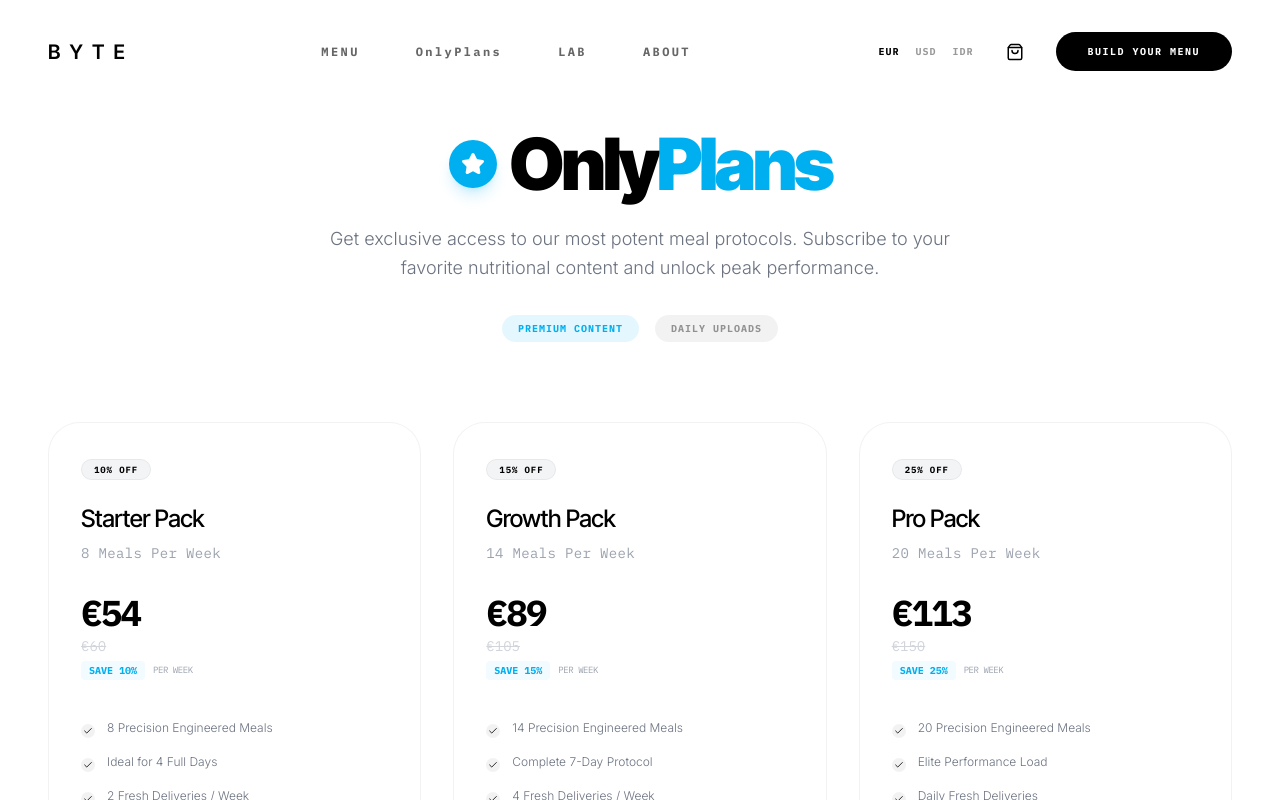
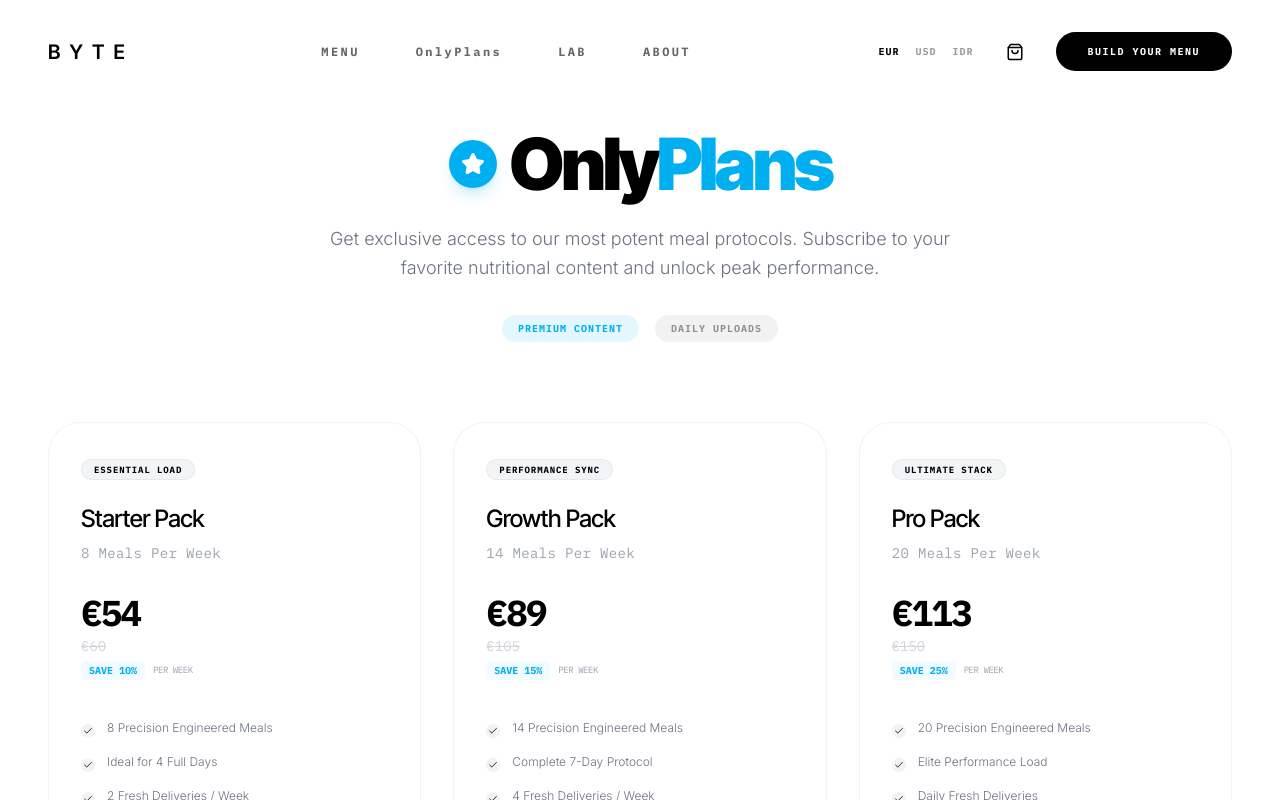
Before and after one commit to gitcipi/BYTELAB, a React (Vite) app: page /plans in a window 1280 px wide. Shown: the top 800 px of the page. Built offline with nearby package versions, Linux system fonts and the light colour scheme.

Commit message:
style(plans): update package badges with evocative protocol names

```diff
--- a/src/pages/Plans.tsx
+++ b/src/pages/Plans.tsx
@@ -40,7 +40,7 @@ const Plans = () => {
       meals: 8,
       discount: 10,
       basePrice: 60,
-      tag: '10% OFF',
+      tag: 'ESSENTIAL LOAD',
       features: ['8 Precision Engineered Meals', 'Ideal for 4 Full Days', '2 Fresh Deliveries / Week', 'Microwaveable Tupperware'],
       color: 'accent'
     },
@@ -50,7 +50,7 @@ const Plans = () => {
       meals: 14,
       discount: 15,
       basePrice: 105,
-      tag: '15% OFF',
+      tag: 'PERFORMANCE SYNC',
       features: ['14 Precision Engineered Meals', 'Complete 7-Day Protocol', '4 Fresh Deliveries / Week', 'Microwaveable Tupperware'],
       color: 'blue-500'
     },
@@ -60,7 +60,7 @@ const Plans = () => {
       meals: 20,
       discount: 25,
       basePrice: 150,
-      tag: '25% OFF',
+      tag: 'ULTIMATE STACK',
       features: ['20 Precision Engineered Meals', 'Elite Performance Load', 'Daily Fresh Deliveries', 'Microwaveable Tupperware'],
       color: 'emerald-500'
     }
```
